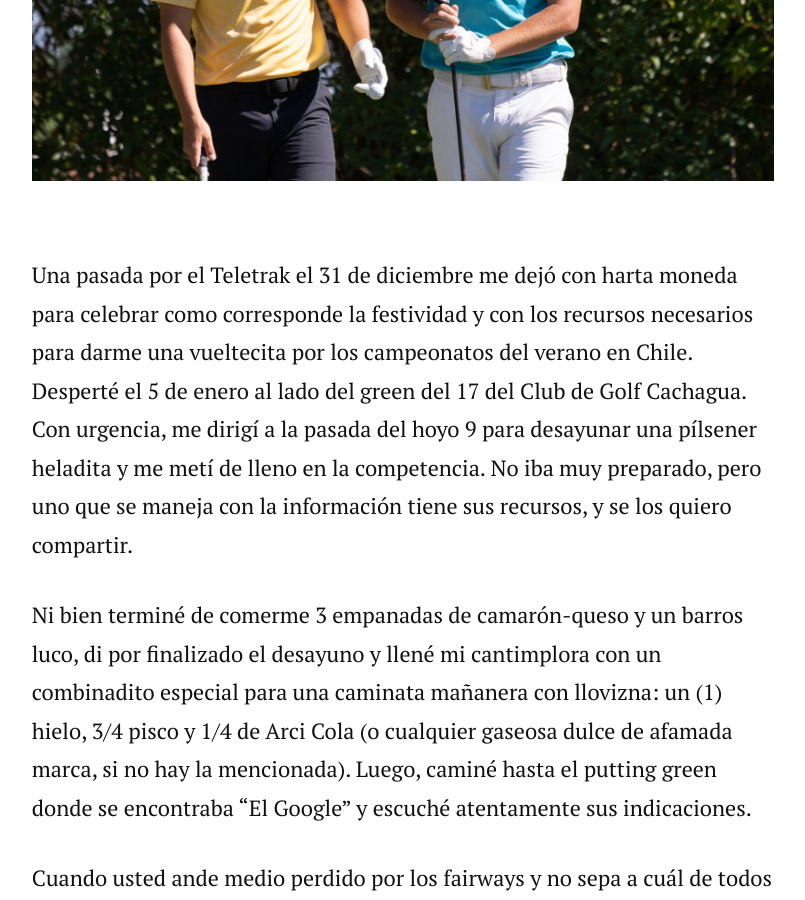
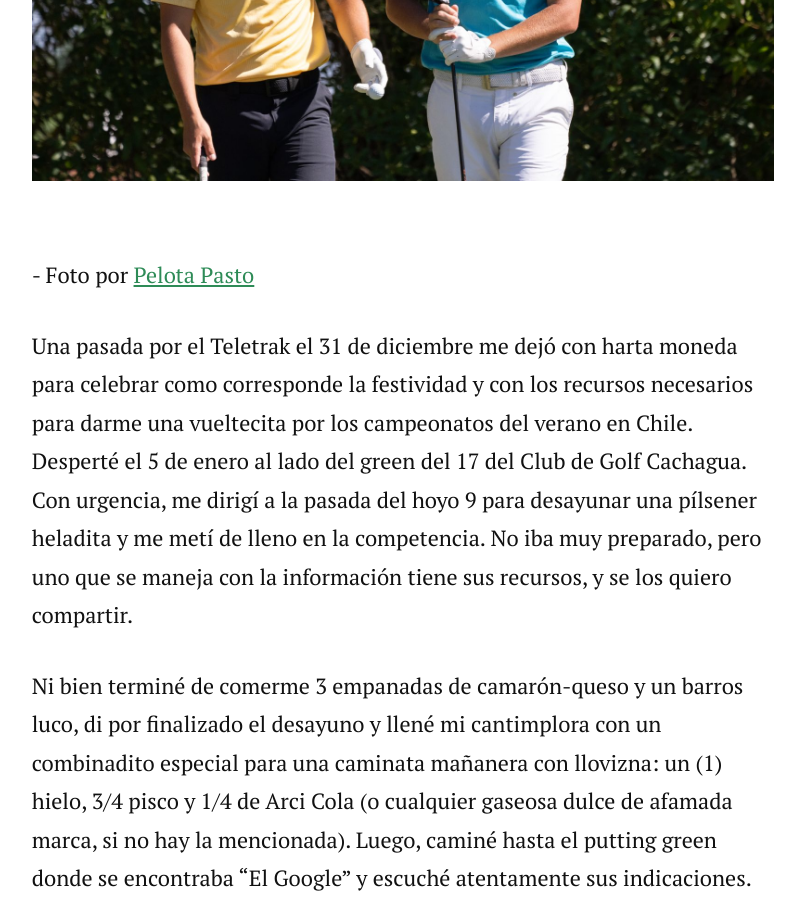
Before and after one commit to fdcgolf/fdcgolf.github.io, a Jekyll site: the page built from _posts/2024-01-11-el-google.markdown, in a window 1280 px wide and 900 px high, scrolled down 1218 px. Shown: the whole window, without its empty margins (237-1042 px from the left). Built offline with Jekyll 4.4.1, drawn with Linux system fonts in a browser that asks for light colours; nearby versions of some CDN libraries; comment, search, counter and statistics services are not loaded.

Commit message:
Update 2024-01-11-el-google.markdown

```diff
--- a/_posts/2024-01-11-el-google.markdown
+++ b/_posts/2024-01-11-el-google.markdown
@@ -7,6 +7,7 @@
 <p class="intro"><span class="dropcap"></span> El Año Nuevo estuvo firme. Desperté el 5 de enero en unas matas que hay a un costado del green del 17 en Cachagua. Para suerte mía, justo estaba ahí “El Google” para indicarme a quién seguir en la primera vuelta del abierto. Cuando no haiga tiempo, "El Google" es su mejor amigo.</p>
 
 <img src="/assets/img/twins.jpg" alt="">
+<p>- Foto por <a href="https://www.pelotapasto.com"> Pelota Pasto </a></p>
 
 Una pasada por el Teletrak el 31 de diciembre me dejó con harta moneda para celebrar como corresponde la festividad y con los recursos necesarios para darme una vueltecita por los campeonatos del verano en Chile. Desperté el 5 de enero al lado del green del 17 del Club de Golf Cachagua. Con urgencia, me dirigí a la pasada del hoyo 9 para desayunar una pílsener heladita y me metí de lleno en la competencia. No iba muy preparado, pero uno que se maneja con la información tiene sus recursos, y se los quiero compartir.
 
```
